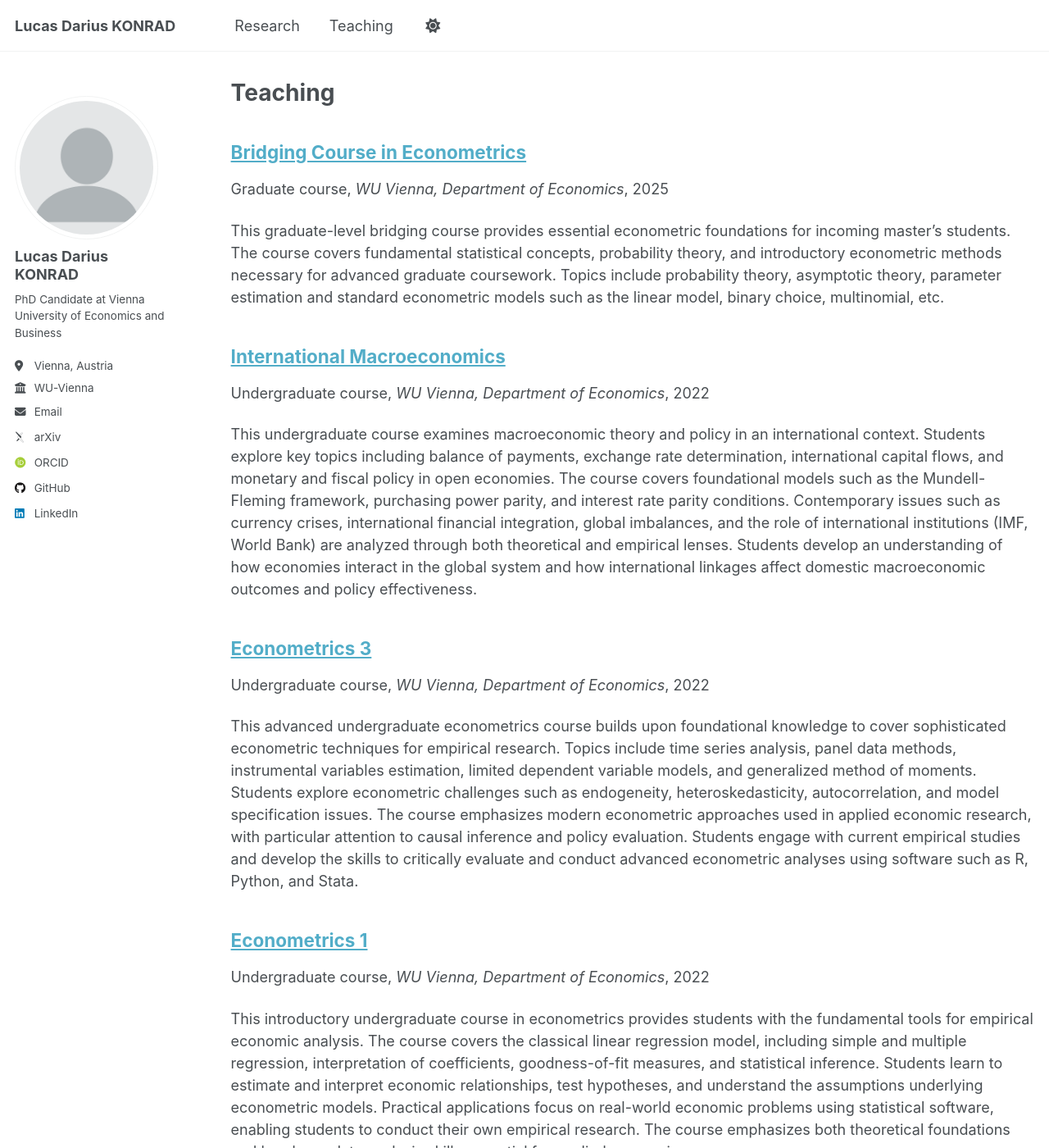
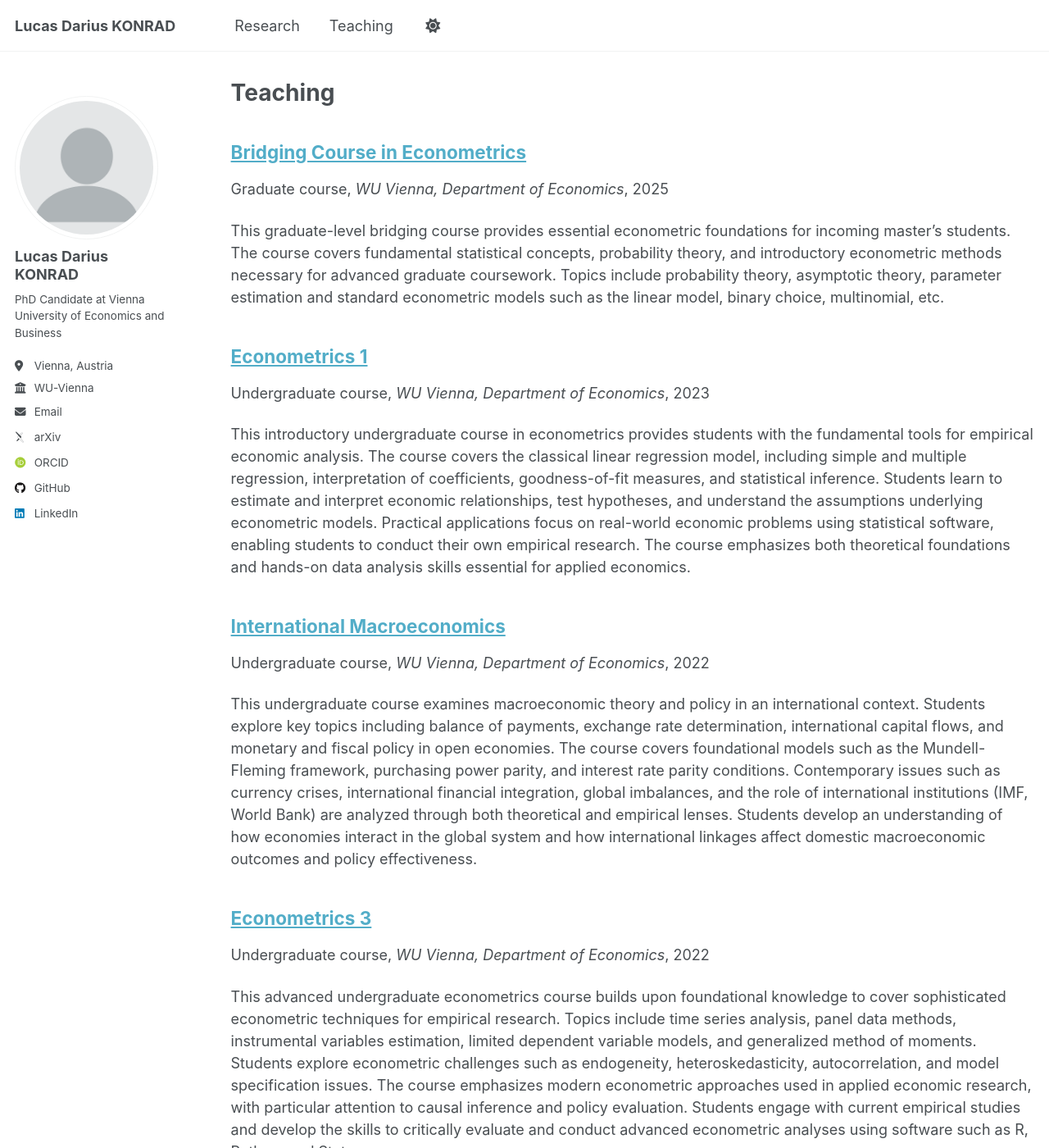
Before and after one commit to konradld/konradld.github.io, a Jekyll site: the page built from _pages/teaching.html, in a window 1280 px wide and 1400 px high. Shown: the whole window at 82% size. Built offline with Jekyll 4.4.1, drawn with Linux system fonts in a browser that asks for light colours; some web fonts are replaced; a script that is not in the unit is left out; some of the changed text lies outside the part shown.

Commit message:
Update teaching-econometrics-1.md

```diff
--- a/_teaching/teaching-econometrics-1.md
+++ b/_teaching/teaching-econometrics-1.md
@@ -4,7 +4,7 @@ collection: teaching
 type: "Undergraduate course"
 permalink: /teaching/econometrics-1
 venue: "WU Vienna, Department of Economics"
-date: 2022-09-01
+date: 2023-03-01
 location: "Vienna, Austria"
 ---
 
```
